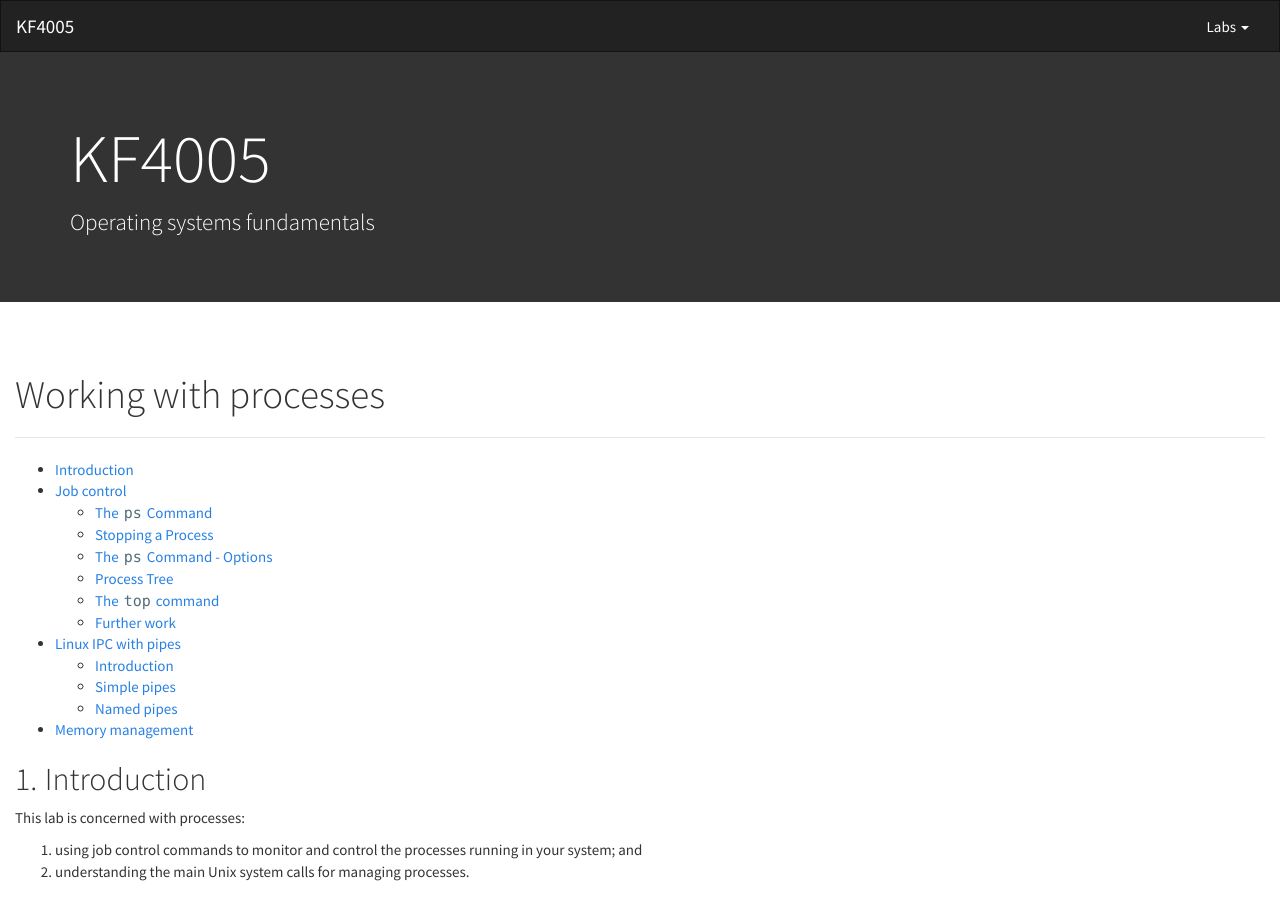
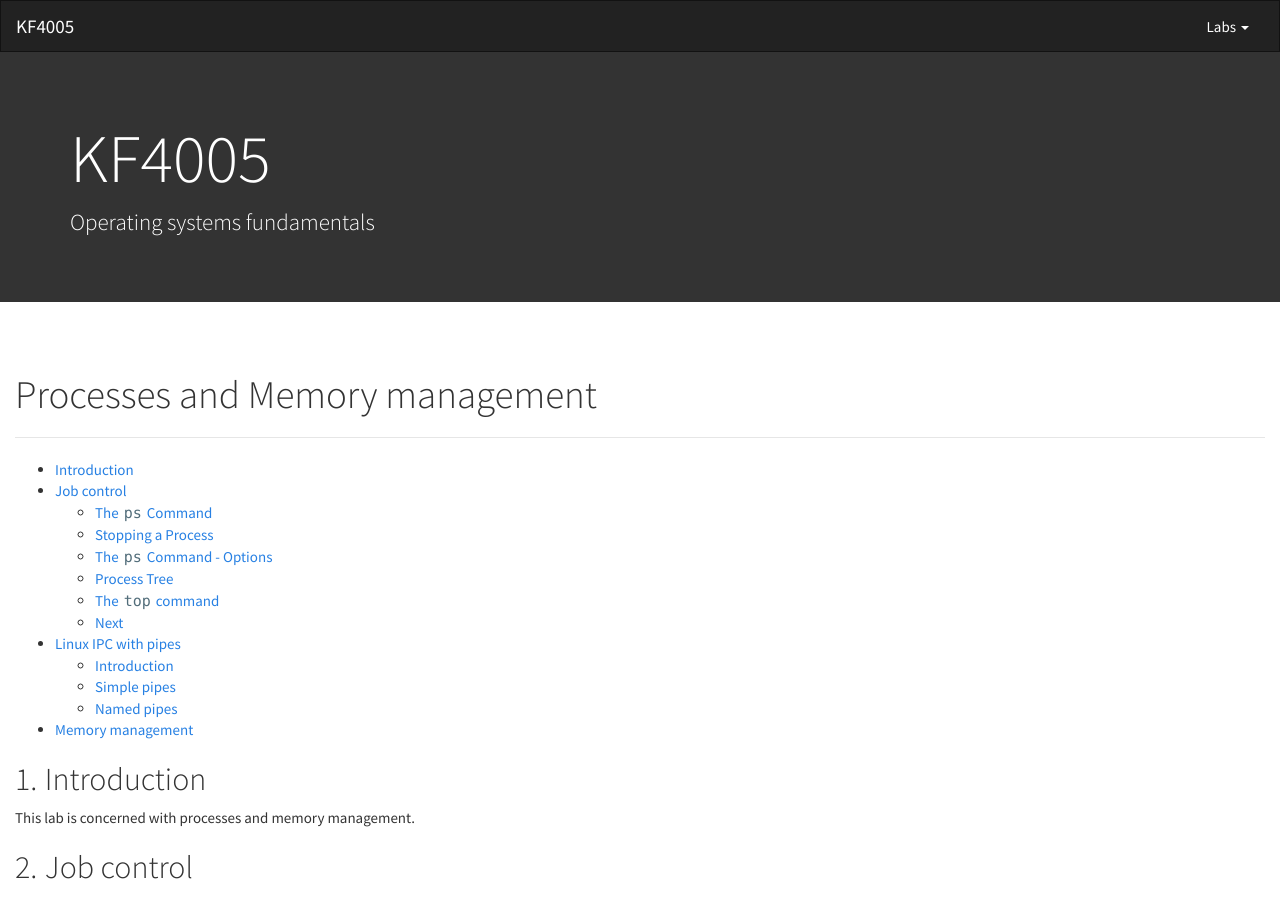
Before and after one commit to wkz20042008/kf4005, a Jekyll site: the page built from L08.md, in a window 1280 px wide and 900 px high. Built offline with Jekyll 4.4.1, drawn with Linux system fonts in a browser that asks for light colours; nearby versions of some CDN libraries; some of the changed text lies outside the part shown.

Commit message:
Update L08.md

```diff
--- a/L08.md
+++ b/L08.md
@@ -1,6 +1,6 @@
 ---
 layout: default
-title: Working with processes
+title: Processes and Memory management
 <!--license: https://github.com/DavidKendall/blinky/blob/master/LICENSE-->
 ---
 * TOC
@@ -8,10 +8,7 @@ title: Working with processes
 
 ## Introduction
 
-This lab is concerned with processes:
-1. using job control commands to monitor and control the processes running in
-your system; and
-1. understanding the main Unix system calls for managing processes.
+This lab is concerned with processes and memory management.
 
 ## Job control
 
@@ -129,7 +126,7 @@ Start another terminal and run `top`, this gives a realtime
 2. what changes do you see in the processes reported by `top`?
 
 
-### Further work
+### Next
 
 Develop your understanding of Unix's process management commands by working
 through [this tutorial](http://linuxcommand.org/lc3_lts0100.php).
```
Also changed, not shown: other parts of L08.md (+2 -1 lines).
